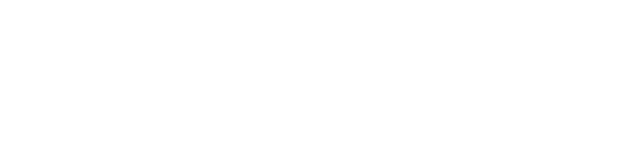
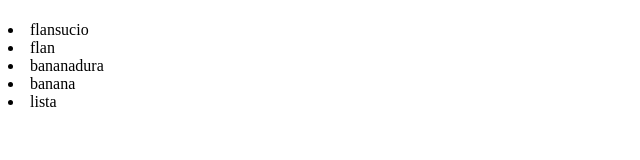
Before and after one commit to santiagonietto/git-clase11-coderhouse, a plain HTML site: page index.html in a window 1280 px wide. Shown: the whole page, without its empty margins (0-640 px from the left). Drawn offline with Linux system fonts and the light colour scheme.

Commit message:
cambios en rama santi

```diff
--- a/index.html
+++ b/index.html
@@ -5,6 +5,15 @@
     <meta name="viewport" content="width=device-width, initial-scale=1.0">
 </head>
 <body>
-
+    <h1 class="cacalora"></h1>
+    <footer>
+        <section class="papaseca">
+            <li>flansucio</li>
+            <li>flan</li>
+            <li>bananadura</li>
+            <li>banana</li>
+            <li>lista</li>
+        </section>
+    </footer>
 </body>
 </html>
```
